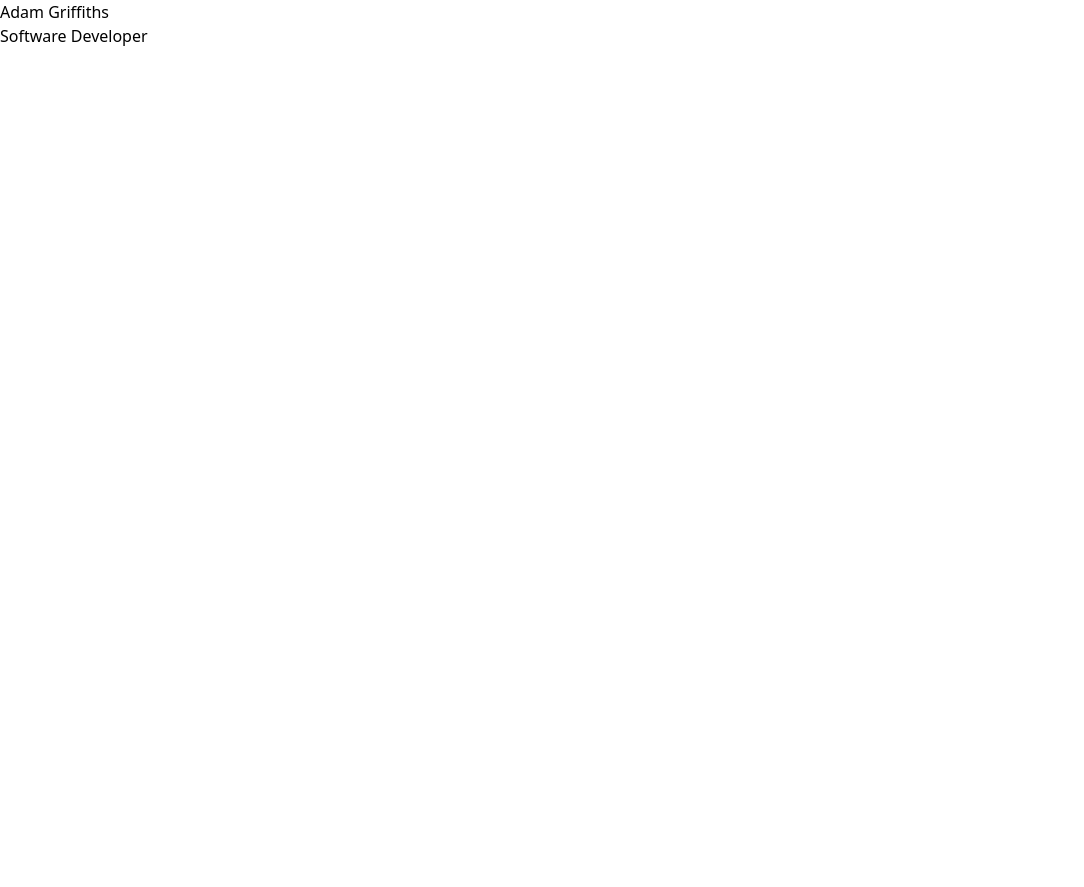
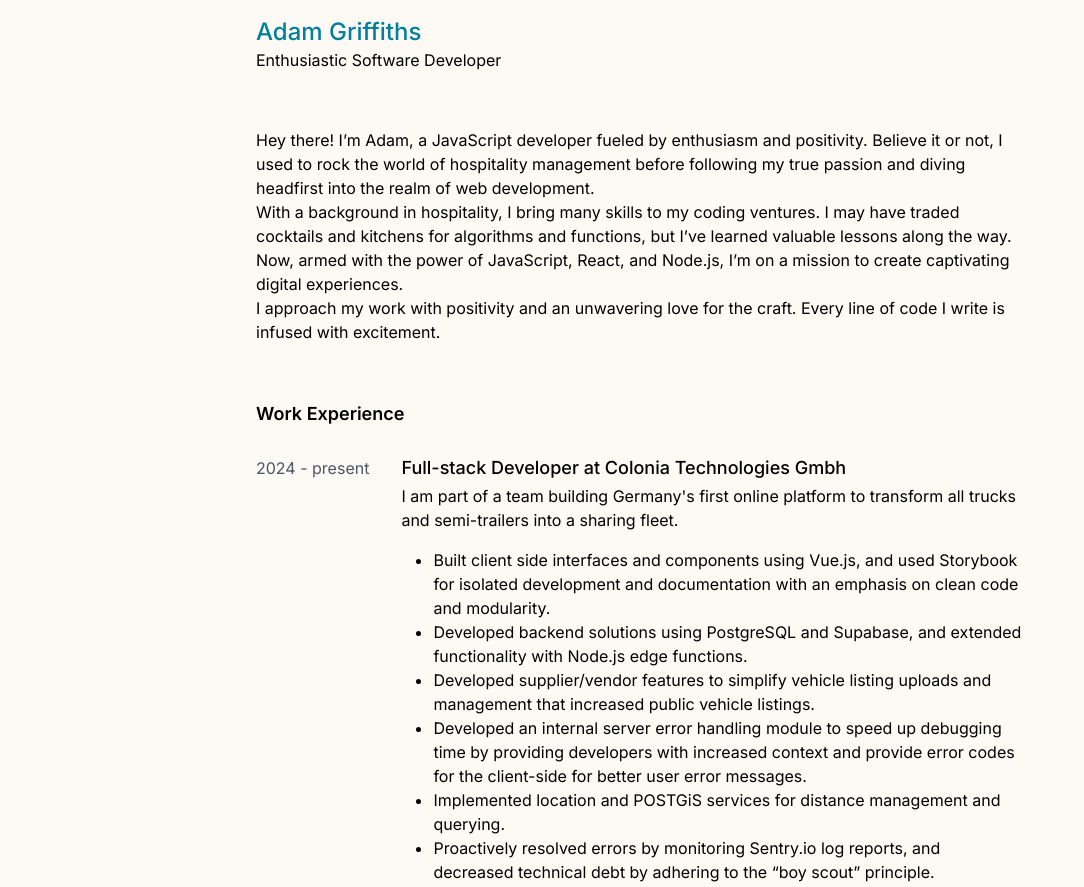
Before and after one commit to smudgy-g/portfolio, an Astro site: page / in a window 1280 px wide. Shown: the top 887 px of the page, without its empty margins (0-1084 px from the left). Before the commit the page ends 800 px from the top, so only its background shows below. Built offline with nearby package versions, Linux system fonts and the light colour scheme; Astro itself is replaced by a stand-in of ours.

Commit message:
feature: add intial index page header, summary and work experience components

```diff
--- a/astro.config.mjs
+++ b/astro.config.mjs
@@ -3,9 +3,13 @@ import { defineConfig } from 'astro/config';
 
 import tailwindcss from '@tailwindcss/vite';
 
+import vercel from '@astrojs/vercel';
+
 // https://astro.build/config
 export default defineConfig({
   vite: {
     plugins: [tailwindcss()]
-  }
+  },
+
+  adapter: vercel()
 });
--- a/package.json
+++ b/package.json
@@ -9,6 +9,7 @@
     "astro": "astro"
   },
   "dependencies": {
+    "@astrojs/vercel": "^8.2.4",
     "@tailwindcss/vite": "^4.1.11",
     "astro": "^5.12.6",
     "tailwindcss": "^4.1.11"
--- a/src/components/Header.astro
+++ b/src/components/Header.astro
@@ -1,12 +1,4 @@
----
-
----
-
-<div id="container">
-	<main>
-		<section id="hero">
-			<h1 class="font-medium">Adam Griffiths</h1>
-			<h2>Software Developer</h2>
-		</section>
-	</main>
-</div>
+<section>
+	<h1 class="font-medium">Adam Griffiths</h1>
+	<h2><span>Enthusiastic</span> Software Developer</h2>
+</section>
--- /dev/null
+++ b/src/components/Work.astro
@@ -0,0 +1,33 @@
+---
+import { getCollection, type CollectionEntry } from 'astro:content'
+
+const jobs: CollectionEntry<'jobs'>[] = await getCollection('jobs')
+---
+
+<div>
+    <h3>Work Experience</h3>
+    <div class="grid gap-10 mt-6">
+        {jobs.map((job: CollectionEntry<'jobs'>) => (
+            <div class="flex gap-8">
+                <div class="shrink-0 min-w-28">
+                    <span class="text-gray-600 leading-8">{job.data.date}</span>
+                </div>
+                <div>
+                    <p class="font-medium text-lg/8">
+                        <span class="font-medium">{job.data.position} </span>
+                        at
+                        <span class="font-medium">{job.id}</span>
+                    </p>
+                    <p class="">{job.data.summary}</p>
+
+                    <ul class="list-disc ml-8 mt-4">
+                        {job.data.responisibilites.map((item: string) => (
+                            <li class="">{item}</li>
+                        ))}
+                    </ul>
+
+                </div>
+            </div>
+        ))}
+    </div>
+</div>
--- /dev/null
+++ b/src/content.config.ts
@@ -0,0 +1,34 @@
+import { defineCollection, z } from 'astro:content';
+import { glob, file } from 'astro/loaders';
+
+const jobs = defineCollection({
+    loader: file('src/content/jobs.yaml'),
+    schema: z.object({
+        date: z.string(),
+        position: z.string(),
+        summary: z.string(),
+        responisibilites: z.array(z.string()),
+    }),
+});
+
+const projects = defineCollection({
+    loader: file('src/content/projects.yaml'),
+    schema: z.object({
+        date: z.string(),
+        position: z.string(),
+        summary: z.string(),
+        responisibilites: z.array(z.string()),
+    }),
+});
+
+const sideProjects = defineCollection({
+    loader: file('src/content/side_projects.yaml'),
+    schema: z.object({
+        date: z.string(),
+        position: z.string(),
+        summary: z.string(),
+        responisibilites: z.array(z.string()),
+    }),
+});
+
+export const collections = { jobs };
--- /dev/null
+++ b/src/content/jobs.yaml
@@ -0,0 +1,22 @@
+Colonia Technologies Gmbh:
+    date: '2024 - present'
+    position: Full-stack Developer
+    summary: I am part of a team building Germany's first online platform to transform all trucks and semi-trailers into a sharing fleet.
+    responisibilites:
+        - Built client side interfaces and components using Vue.js, and used Storybook for isolated development and documentation with an emphasis on clean code and modularity.
+        - Developed backend solutions using PostgreSQL and Supabase, and extended functionality with Node.js edge functions.
+        - Developed supplier/vendor features to simplify vehicle listing uploads and management that increased public vehicle listings.
+        - Developed an internal server error handling module to speed up debugging time by providing developers with increased context and provide error codes for the client-side for better user error messages.
+        - Implemented location and POSTGiS services for distance management and querying.
+        - Proactively resolved errors by monitoring Sentry.io log reports, and decreased technical debt by adhering to the “boy scout” principle.
+
+Freelance:
+    date: '2022 - 2024'
+    position: Developer
+    summary: Developed and delivered web solutions for various clients.
+    responisibilites:
+        - Developed and delivered custom web solutions for diverse clients, encompassing full project lifecycle management from initial consultation to deployment and ongoing support.
+        - Translated client designs using React.js and Next.js, ensuring responsive performance across all devices.
+        - Collaborated with a senior developer for a larger project refreshing the Oxmose record label.
+        - Streamlined content workflows and content creation by integrating and configuring Sanity.io CMS.
+        - Developed responsive interfaces across devices.
--- /dev/null
+++ b/src/content/summary.md
@@ -0,0 +1,5 @@
+Hey there! I'm Adam, a JavaScript developer fueled by enthusiasm and positivity. Believe it or not, I used to rock the world of hospitality management before following my true passion and diving headfirst into the realm of web development.
+
+With a background in hospitality, I bring many skills to my coding ventures. I may have traded cocktails and kitchens for algorithms and functions, but I've learned valuable lessons along the way. Now, armed with the power of JavaScript, React, and Node.js, I'm on a mission to create captivating digital experiences.
+
+I approach my work with positivity and an unwavering love for the craft. Every line of code I write is infused with excitement.
--- a/src/layouts/Layout.astro
+++ b/src/layouts/Layout.astro
@@ -9,9 +9,15 @@ import "../styles/global.css";
 		<!-- TODO: Change favicon -->
 		<link rel="icon" type="image/svg+xml" href="/favicon.svg" />
 		<meta name="generator" content={Astro.generator} />
+
+		<link rel="preconnect" href="https://fonts.googleapis.com">
+		<link rel="preconnect" href="https://fonts.gstatic.com" crossorigin>
+		<link href="https://fonts.googleapis.com/css2?family=Inter:ital,opsz,wght@0,14..32,100..900;1,14..32,100..900&display=swap" rel="stylesheet">
 		<title>adamgriff.dev</title>
 	</head>
-	<body>
-		<slot />
+	<body class="bg-background mt-4 mb-20">
+		<main class="max-w-3xl mx-auto">
+			<slot />
+		</main>
 	</body>
 </html>
--- a/src/pages/index.astro
+++ b/src/pages/index.astro
@@ -1,8 +1,19 @@
 ---
+import Layout from '../layouts/Layout.astro';
 import Header from '../components/Header.astro';
-import Layout from '../layouts/Layout.astro';
+import Work from '../components/Work.astro';
+import {Content as Summary} from '../content/summary.md';
+// import Container from '../components/Container.astro'
 ---
 
 <Layout>
 	<Header />
+
+	<div class="my-14">
+		<Summary/>
+	</div>
+
+	<section class="my-12">
+		<Work />
+	</section>
 </Layout>
--- a/src/styles/global.css
+++ b/src/styles/global.css
@@ -1 +1,34 @@
 @import 'tailwindcss';
+
+@theme {
+    --font-*: initial;
+    --font-sans: 'Inter', sans-serif;
+
+    --color-primary: #00809d;
+    --color-background: #fdfaf6;
+    --color-inverted: #fcf8dd;
+    --color-secondary: #ffd700;
+    --color-secondaryDark: #ffd700;
+}
+
+@layer base {
+    body {
+        font-family: 'Inter';
+    }
+    button {
+        @apply rounded-md font-medium inline-flex items-center disabled:cursor-not-allowed aria-disabled:cursor-not-allowed disabled:opacity-75 aria-disabled:opacity-75 px-2.5 py-1.5 text-sm text-inverted bg-primary hover:bg-primary/75 active:bg-primary/75 disabled:bg-primary aria-disabled:bg-primary focus-visible:outline-2 focus-visible:outline-offset-2 focus-visible:outline-primary;
+    }
+
+    input,
+    textarea {
+        @apply w-full rounded-md border-0 placeholder:text-gray-500 focus:outline-none disabled:cursor-not-allowed disabled:opacity-75 px-2.5 py-1.5 text-sm ring ring-inset ring-gray-600;
+    }
+
+    h1 {
+        @apply text-primary font-bold text-2xl;
+    }
+
+    h3 {
+        @apply font-semibold text-lg;
+    }
+}
```
Also changed, not shown: 1 other file.
